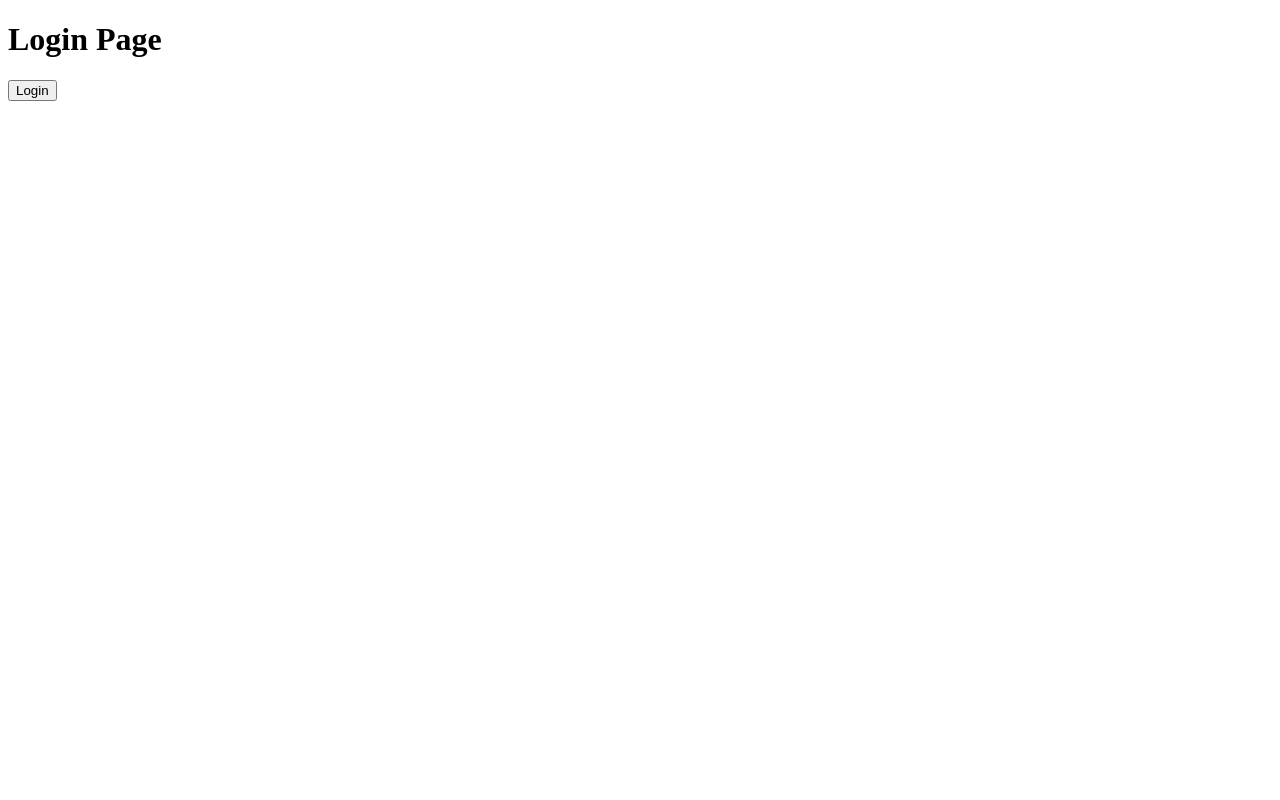
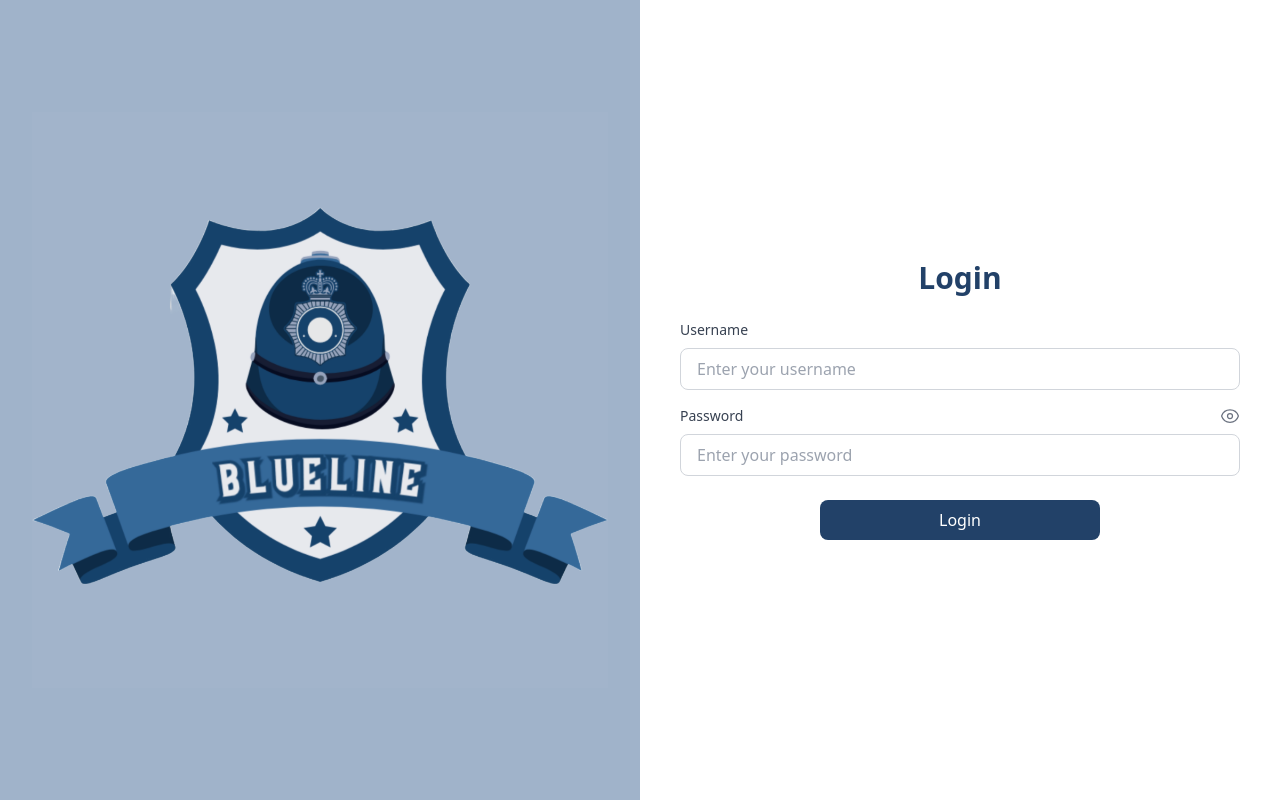
Before and after one commit to Jessalynnic/BlueLine, a React (Create React App) app in the folder blueline/: page / in a window 1280 px wide. Built offline with nearby package versions, Linux system fonts and the light colour scheme.

Commit message:
Added basic styling to login page

```diff
--- a/blueline/package.json
+++ b/blueline/package.json
@@ -3,6 +3,7 @@
   "version": "0.1.0",
   "private": true,
   "dependencies": {
+    "@heroicons/react": "^2.2.0",
     "@testing-library/dom": "^10.4.0",
     "@testing-library/jest-dom": "^6.6.3",
     "@testing-library/react": "^16.3.0",
--- /dev/null
+++ b/blueline/postcss.config.js
@@ -0,0 +1,6 @@
+module.exports = {
+  plugins: {
+    tailwindcss: {},
+    autoprefixer: {},
+  },
+}
--- /dev/null
+++ b/blueline/src/index.css
@@ -0,0 +1,3 @@
+@tailwind base;
+@tailwind components;
+@tailwind utilities;
--- a/blueline/src/index.js
+++ b/blueline/src/index.js
@@ -1,6 +1,7 @@
 import React from 'react';
 import ReactDOM from 'react-dom/client';
 import App from './App';
+import './index.css';
 
 const root = ReactDOM.createRoot(document.getElementById('root'));
 root.render(
--- a/blueline/src/pages/dashboard.js
+++ b/blueline/src/pages/dashboard.js
@@ -13,7 +13,7 @@ function Dashboard() {
 
         <button
           type="submit"
-          className="w-full bg-blue-600 hover:bg-blue-700 text-white py-2 px-4 rounded"
+          className="bg-blue-600 hover:bg-blue-700 text-white py-2 px-4 rounded"
           onClick={handleClick}
         >
           Back to Login
--- a/blueline/src/pages/login.js
+++ b/blueline/src/pages/login.js
@@ -1,24 +1,93 @@
+import { useState } from 'react';
 import { useNavigate } from 'react-router-dom';
+import logo from '../images/blueline_logo.png';
+import { EyeIcon, EyeSlashIcon } from '@heroicons/react/24/outline';
+
 
 function Login() {
+  const [passwordVisible, setPasswordVisible] = useState(false);
   const navigate = useNavigate();
+
+  const togglePasswordVisibility = () => {
+    setPasswordVisible(!passwordVisible);
+  };
 
   const handleLogin = () => {
     navigate('/dashboard');  // Navigate to the dashboard page
   };
 
   return (
-      <div>
-        <h1>Login Page</h1>
+    <div className="flex flex-row">
+      {/* Left Column: Logo */}
+      <div
+        className="w-1/2 flex min-h-screen flex flex-col px-8 items-center justify-center"
+        style={{ backgroundColor: '#a0b3ca' }}
+      >
+        <img src={logo} alt="BlueLine Logo" className="w-68 h-auto mx-auto" />
+      </div>
 
-        <button
-          type="submit"
-          className="w-full bg-blue-600 hover:bg-blue-700 text-white py-2 px-4 rounded"
-          onClick={handleLogin}
+      {/* Right Column: Login Form */}
+      <div
+        className="w-1/2 flex flex-col min-h-screen justify-center px-10"
+      >
+        <h1
+          className="text-3xl font-bold text-center mb-6"
+          style={{ color: '#224168' }}
         >
           Login
-        </button>
+        </h1>
+
+        <form onSubmit={handleLogin}>
+          {/* Username Input */}
+          <div className="mb-4">
+            <label htmlFor="username" className="block text-sm font-medium text-gray-700">Username</label>
+            <input
+              type="text"
+              id="username"
+              name="username"
+              placeholder="Enter your username"
+              className="w-full px-4 py-2 mt-2 border border-gray-300 rounded-lg focus:outline-none focus:ring-2 focus:ring-blue-600"
+            />
+          </div>
+
+          {/* Password Input */}
+          <div className="mb-6">
+            <div className="flex items-center justify-between">
+              <label htmlFor="password" className="block text-sm font-medium text-gray-700">Password</label>
+              <button
+                type="button"
+                onClick={togglePasswordVisibility}
+              >
+                {passwordVisible ? (
+                  <EyeSlashIcon className="w-5 h-5 text-gray-500" />
+                ) : (
+                  <EyeIcon className="w-5 h-5 text-gray-500" />
+                )}
+              </button>
+            </div>
+            <input
+              type={passwordVisible ? 'text' : 'password'}
+              id="password"
+              name="password"
+              placeholder="Enter your password"
+              className="w-full px-4 py-2 mt-2 border border-gray-300 rounded-lg focus:outline-none focus:ring-2 focus:ring-blue-600"
+            />
+
+          </div>
+
+          {/* Login Button */}
+          <div className="flex items-center">
+            <button
+              type="submit"
+              className="w-1/2 mx-auto hover:bg-blue-700 text-white py-2 px-4 rounded-lg"
+              style={{ backgroundColor: '#224168' }}
+            >
+              Login
+            </button>
+          </div>
+        </form>
       </div>
+    </div>
     );
   }
 export default Login;
--- /dev/null
+++ b/blueline/tailwind.config.js
@@ -0,0 +1,8 @@
+/** @type {import('tailwindcss').Config} */
+module.exports = {
+  content: ["./src/**/*.{js,jsx,ts,tsx}",],
+  theme: {
+    extend: {},
+  },
+  plugins: [],
+}
```
Also changed, not shown: blueline/src/images/blueline_logo.png (added), 1 other file (tests, documents, lock files or other folders).
